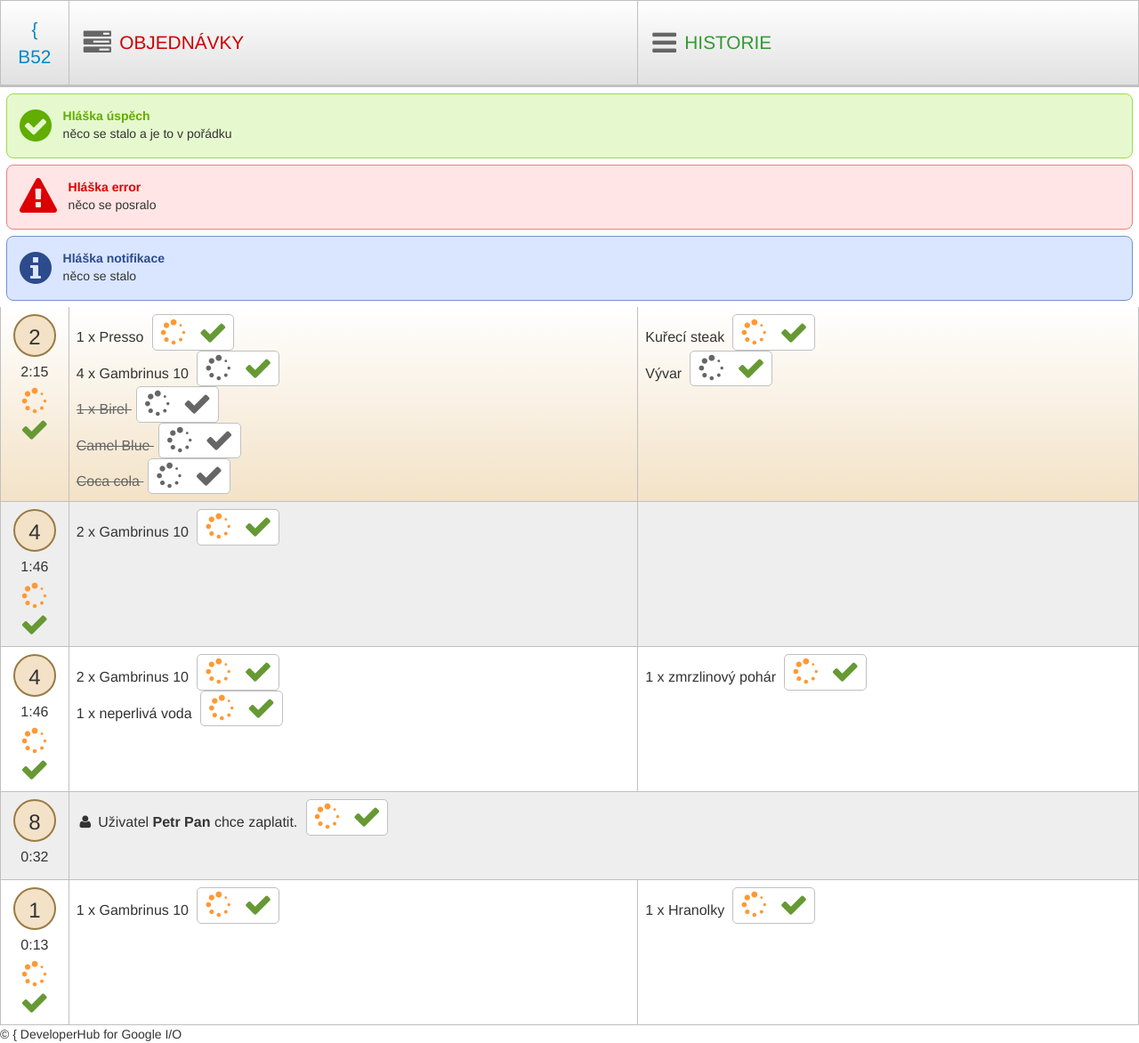
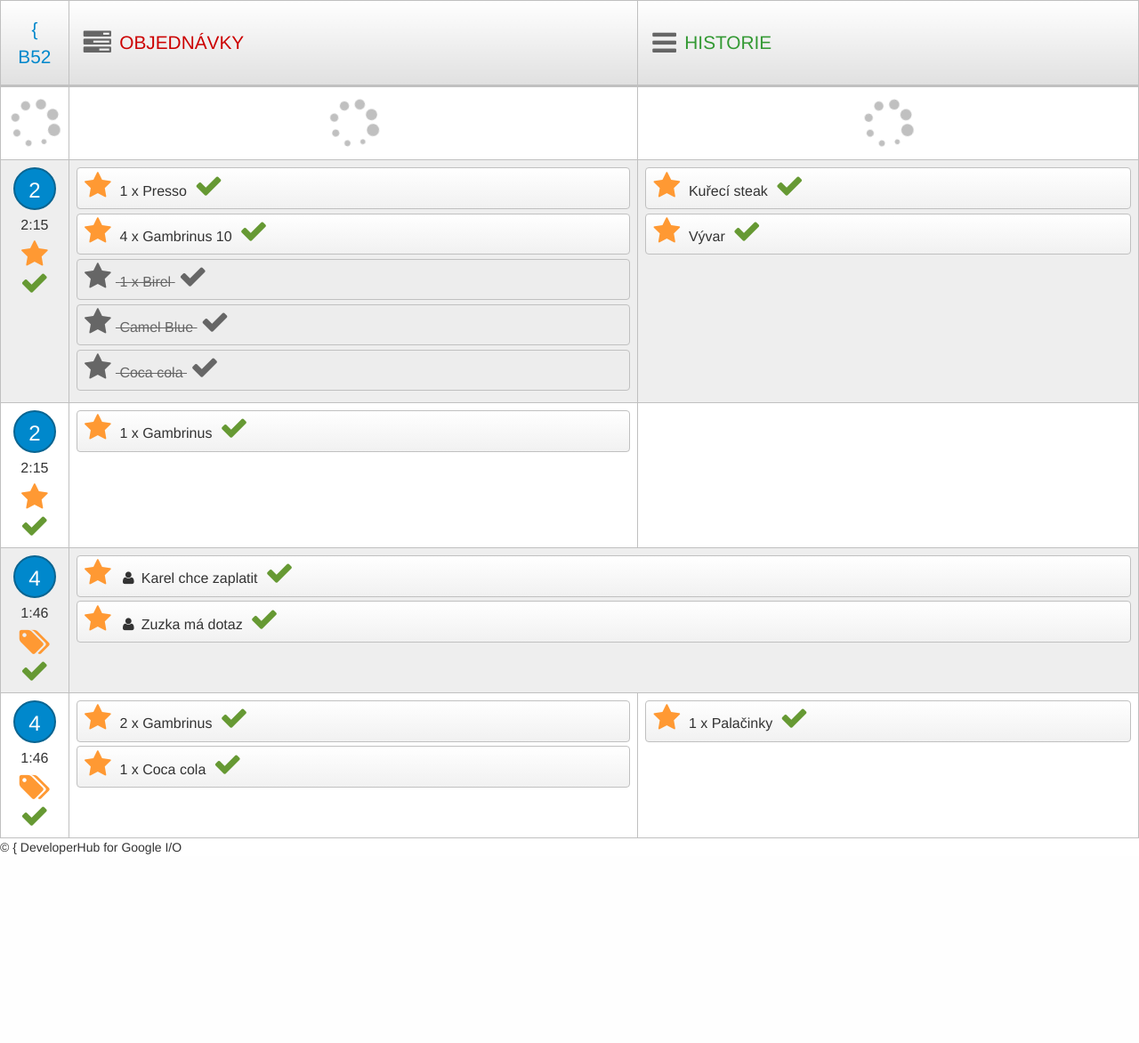
Before and after one commit to DeveloperHub/B52, a PHP site: page /orders.html in a window 1280 px wide. Shown: the whole page at 89% size. After the commit the page ends 960 px from the top, so only its background shows below. Run offline with PHP 8.4, Linux system fonts and the light colour scheme; some libraries are stand-ins or nearby versions.

Commit message:
loading content rotate icon + new UI orders

```diff
--- a/css/screen-orders.css
+++ b/css/screen-orders.css
@@ -14,7 +14,7 @@ header i 			{ text-decoration: none; float: left; font-size: 1.5em; margin: 0 .3
 header td 			{ width: 50%;}
 header .btn-orders  { color: #cc0000;}
 header .btn-history { color: #339933;}
-header a:hover 		{ color: #669933;}
+header a:hover 		{ }
 header a:hover i 	{ text-decoration: none;}
 header td.t-number 	{ width: 6%;}
 header td.t-active,
@@ -31,16 +31,50 @@ header td.t-active:hover a {}
 .table-orders .table-n 		{ width: 6%; border-right: .1em solid silver; text-align: center;}
 .table-orders .order-drinks { border-right: .1em solid silver;}
 .table-orders .table-food 	{ }
+.table-orders i.icon-spin 	{ font-size: 4em; display: block; text-align: center; color: silver;}
 
 .table-orders tr:nth-child(even) {background: #eee;}
 .table-orders tr:nth-child(odd) {background: #fff}
 
-.table-orders .t-number 	{ display: inline-block; border: .1em solid #997b43; background: #f3e2c7; text-align: center; width: 2em; height: 2em; line-height: 2em; font-size: 1.5em; -webkit-border-radius: 1em; -moz-border-radius: 1em; border-radius: 1em;}
+.table-orders .t-number 	{
+	display: inline-block;
+	border: .1em solid #0a6592;
+	background: #0088cc;
+	text-align: center;
+	width: 2em;
+	height: 2em;
+	line-height: 2em;
+	font-size: 1.5em;
+	-webkit-border-radius: 1em;
+	-moz-border-radius: 1em;
+	border-radius: 1em;
+	color: #fff;
+}
 .table-orders .t-time 		{ padding: .5em;}
 .table-orders .t-buttons 	{}
 .table-orders .t-buttons a  { display: block; text-decoration: none;}
 
 .table-orders ul 			{ margin: 0; list-style-type: none; }
+.table-orders li 			{
+	border: 1px solid silver;
+	padding: .2em;
+	margin: 0 0 .3em;
+	-webkit-border-radius: 4px;
+	-moz-border-radius: 4px;
+	border-radius: 4px;
+	background: #ffffff;
+	background: -moz-linear-gradient(top,  #ffffff 0%, #f1f1f1 100%);
+	background: -webkit-gradient(linear, left top, left bottom, color-stop(0%,#ffffff), color-stop(100%,#f1f1f1));
+	background: -webkit-linear-gradient(top,  #ffffff 0%,#f1f1f1 100%);
+	background: -o-linear-gradient(top,  #ffffff 0%,#f1f1f1 100%);
+	background: -ms-linear-gradient(top,  #ffffff 0%,#f1f1f1 100%);
+	background: linear-gradient(to bottom,  #ffffff 0%,#f1f1f1 100%);
+	filter: progid:DXImageTransform.Microsoft.gradient( startColorstr='#ffffff', endColorstr='#f1f1f1',GradientType=0 );
+}
+.table-orders li.item-done {background: #ededed;}
+.table-orders li.item-done i {color: #666 !important;}
+.table-orders li.item-done span { text-decoration: line-through;}
+.table-orders li span 		{ line-height: 2em;}
 
 .item-done { text-decoration: line-through; color: #666; }
 .item-done .btn-item * { text-decoration: none; color: #666 !important;}
@@ -48,9 +82,11 @@ header td.t-active:hover a {}
 /* Table buttons */
 .table-orders .btn-item a     { text-decoration: none;}
 .table-orders a i 			  { font-size: 2em; line-height: 1em;}
-.table-orders a .icon-spinner { color: #ff9933;}
+.table-orders a .icon-tags,
+.table-orders a .icon-star 	  { color: #ff9933;}
 .table-orders a .icon-ok 	  { color: #669933;}
-.table-orders a i.ico-done 	  { color: #666;}
+.table-orders a i.ico-done 	  { color: #666; text-decoration: none;}
+.table-orders a:hover 		  { text-decoration: none;}
 .table-orders a i:hover,
 .table-orders a i:active 	  { color: #cc3333;}
 
--- a/orders.html
+++ b/orders.html
@@ -21,85 +21,128 @@
     </header>
     <!-- Stars orders -->
     <section class="orders" id="orders">
-        <div class="flash-messages message-success clearfix">
+        <div class="flash-messages message-success clearfix" style="display: none;">
             <i class="icon-ok-sign"></i>
             <strong class="header">Hláška úspěch</strong>
             něco se stalo a je to v pořádku
         </div>
-        <div class="flash-messages message-error clearfix">
+        <div class="flash-messages message-error clearfix" style="display: none;">
             <i class="icon-warning-sign"></i>
             <strong class="header">Hláška error</strong>
             něco se posralo
         </div>
-        <div class="flash-messages message-notice clearfix">
+        <div class="flash-messages message-notice clearfix" style="display: none;">
             <i class="icon-info-sign"></i>
             <strong class="header">Hláška notifikace</strong>
             něco se stalo
         </div>
+
         <table class="table-orders clean-table">
+            <tr class="first">
+                <td class="table-n">
+                    <i class="icon-spinner icon-spin"></i>
+                </td>
+                <td class="order-drinks">
+                   <i class="icon-spinner icon-spin"></i>
+                </td>
+                <td class="order-food">
+                   <i class="icon-spinner icon-spin"></i>
+                </td>
+            </tr>
             <tr class="first gra-brown">
                 <td class="table-n">
                     <div class="t-number">2</div>
                     <div class="t-time">2<span>:</span>15</div>
                     <div class="t-buttons">
-                        <a href="" class="btn-inproces"><i class="icon-spinner"></i></a>
+                        <a href="" class="btn-inproces"><i class="icon-star"></i></a>
                         <a href="" class="btn-done"><i class="icon-ok"></i></a>
                     </div>
                 </td>
                 <td class="order-drinks">
                     <ul class="order-items">
                         <li>
-                            1 x Presso
-                            <span class="btn-item">
-                                <a href="#" title="připravujeme"><i class="icon-spinner"></i></a>
+                            <a href="#" title="připravujeme"><i class="icon-star"></i></a>
+                            <span>1 x Presso</span>
                             <a href="#" title="vyřízeno"><i class="icon-ok"></i></a>
-                            </span>
                         </li>
                         <li>
-                            4 x Gambrinus 10
-                            <span class="btn-item">
-                                <a href="#" title="připravujeme"><i class="icon-spinner ico-done"></i></a>
+                            <a href="#" title="připravujeme"><i class="icon-star"></i></a>
+                            <span>4 x Gambrinus 10</span>
                             <a href="#" title="vyřízeno"><i class="icon-ok"></i></a>
-                            </span>
                         </li>
                         <li class="item-done">
-                            1 x Birel
-                            <span class="btn-item">
-                                <a href="#" title="připravujeme"><i class="icon-spinner ico-done"></i></a>
+                            <a href="#" title="připravujeme"><i class="icon-star"></i></a>
+                            <span>1 x Birel</span>
                             <a href="#" title="vyřízeno"><i class="icon-ok"></i></a>
-                            </span>
                         </li>
                         <li class="item-done">
-                            Camel Blue
-                            <span class="btn-item">
-                                <a href="#" title="připravujeme"><i class="icon-spinner"></i></a>
+                            <a href="#" title="připravujeme"><i class="icon-star"></i></a>
+                            <span>Camel Blue</span>
                             <a href="#" title="vyřízeno"><i class="icon-ok"></i></a>
-                            </span>
                         </li>
                         <li class="item-done">
-                            Coca cola
-                            <span class="btn-item">
-                                <a href="#" title="připravujeme"><i class="icon-spinner"></i></a>
+                            <a href="#" title="připravujeme"><i class="icon-star"></i></a>
+                            <span>Coca cola</span>
                             <a href="#" title="vyřízeno"><i class="icon-ok"></i></a>
-                            </span>
                         </li>
                     </ul>
                 </td>
                 <td class="order-food">
                     <ul class="order-items">
                         <li>
-                            Kuřecí steak
-                            <span class="btn-item">
-                                <a href="#" title="připravujeme"><i class="icon-spinner"></i></a>
+                            <a href="#" title="připravujeme"><i class="icon-star"></i></a>
+                            <span>Kuřecí steak</span>
                             <a href="#" title="vyřízeno"><i class="icon-ok"></i></a>
-                            </span>
                         </li>
                         <li>
-                            Vývar
-                            <span class="btn-item">
-                                <a href="#" title="připravujeme"><i class="icon-spinner ico-done"></i></a>
+                            <a href="#" title="připravujeme"><i class="icon-star"></i></a>
+                            <span>Vývar</span>
                             <a href="#" title="vyřízeno"><i class="icon-ok"></i></a>
-                            </span>
+                        </li>
+                    </ul>
+                </td>
+            </tr>
+            <tr>
+                <td class="table-n">
+                    <div class="t-number">2</div>
+                    <div class="t-time">2<span>:</span>15</div>
+                    <div class="t-buttons">
+                        <a href="" class="btn-inproces"><i class="icon-star"></i></a>
+                        <a href="" class="btn-done"><i class="icon-ok"></i></a>
+                    </div>
+                </td>
+                <td class="order-drinks">
+                    <ul class="order-items">
+                        <li>
+                            <a href="#" title="připravujeme"><i class="icon-star"></i></a>
+                            <span>1 x Gambrinus</span>
+                            <a href="#" title="vyřízeno"><i class="icon-ok"></i></a>
+                        </li>
+                    </ul>
+                </td>
+                <td class="order-food">
+                </td>
+            </tr>
+            <tr>
+                <td class="table-n">
+                    <div class="t-number">4</div>
+                    <div class="t-time">1<span>:</span>46</div>
+                    <div class="t-buttons">
+                        <a href="" class="btn-inproces"><i class="icon-tags"></i></a>
+                        <a href="" class="btn-done"><i class="icon-ok"></i></a>
+                    </div>
+                </td>
+                <td class="order-drinks" colspan="2">
+                    <ul class="order-items">
+                        <li>
+                            <a href="#" title="připravujeme"><i class="icon-star"></i></a>
+                            <span><i class="icon-user"></i> Karel chce zaplatit</span>
+                            <a href="#" title="vyřízeno"><i class="icon-ok"></i></a>
+                        </li>
+                        <li>
+                            <a href="#" title="připravujeme"><i class="icon-star"></i></a>
+                            <span><i class="icon-user"></i> Zuzka má dotaz</span>
+                            <a href="#" title="vyřízeno"><i class="icon-ok"></i></a>
                         </li>
                     </ul>
                 </td>
@@ -109,107 +152,30 @@
                     <div class="t-number">4</div>
                     <div class="t-time">1<span>:</span>46</div>
                     <div class="t-buttons">
-                        <a href="" class="btn-inproces"><i class="icon-spinner"></i></a>
+                        <a href="" class="btn-inproces"><i class="icon-tags"></i></a>
                         <a href="" class="btn-done"><i class="icon-ok"></i></a>
                     </div>
                 </td>
                 <td class="order-drinks">
                     <ul class="order-items">
                         <li>
-                            2 x Gambrinus 10
-                            <span class="btn-item">
-                                <a href="#" title="připravujeme"><i class="icon-spinner"></i></a>
+                            <a href="#" title="připravujeme"><i class="icon-star"></i></a>
+                            <span>2 x Gambrinus</span>
                             <a href="#" title="vyřízeno"><i class="icon-ok"></i></a>
-                            </span>
-                        </li>
-                    </ul>
-                </td>
-                <td class="order-food">
-
-                </td>
-            </tr>
-            <tr>
-                <td class="table-n">
-                    <div class="t-number">4</div>
-                    <div class="t-time">1<span>:</span>46</div>
-                    <div class="t-buttons">
-                        <a href="" class="btn-inproces"><i class="icon-spinner"></i></a>
-                        <a href="" class="btn-done"><i class="icon-ok"></i></a>
-                    </div>
-                </td>
-                <td class="order-drinks">
-                    <ul class="order-items">
-                        <li>
-                            2 x Gambrinus 10
-                            <span class="btn-item">
-                                <a href="#" title="připravujeme"><i class="icon-spinner"></i></a>
-                                <a href="#" title="vyřízeno"><i class="icon-ok"></i></a>
-                            </span>
                         </li>
                         <li>
-                            1 x neperlivá voda
-                            <span class="btn-item">
-                                <a href="#" title="připravujeme"><i class="icon-spinner"></i></a>
+                            <a href="#" title="připravujeme"><i class="icon-star"></i></a>
+                            <span>1 x Coca cola</span>
                             <a href="#" title="vyřízeno"><i class="icon-ok"></i></a>
-                            </span>
                         </li>
                     </ul>
                 </td>
                 <td class="order-food">
                     <ul class="order-items">
-                        <li>1 x zmrzlinový pohár
-                            <span class="btn-item">
-                                <a href="#" title="připravujeme"><i class="icon-spinner"></i></a>
+                        <li>
+                            <a href="#" title="připravujeme"><i class="icon-star"></i></a>
+                            <span>1 x Palačinky</span>
                             <a href="#" title="vyřízeno"><i class="icon-ok"></i></a>
-                            </span>
-                        </li>
-                    </ul>
-                </td>
-            </tr>
-            <tr>
-                <td class="table-n">
-                    <div class="t-number">8</div>
-                    <div class="t-time">0<span>:</span>32</div>
-                </td>
-                <td colspan="2">
-                    <ul class="order-items">
-                        <li>
-                            <i class="icon-user"></i> Uživatel <strong>Petr Pan</strong> chce zaplatit.
-                            <span class="btn-item">
-                                <a href="#" title="připravujeme"><i class="icon-spinner"></i></a>
-                                <a href="#" title="vyřízeno"><i class="icon-ok"></i></a>
-                            </span>
-                        </li>
-                    </ul>
-                </td>
-            </tr>
-            <tr>
-                <td class="table-n">
-                    <div class="t-number">1</div>
-                    <div class="t-time">0<span>:</span>13</div>
-                    <div class="t-buttons">
-                        <a href="" class="btn-inproces"><i class="icon-spinner"></i></a>
-                        <a href="" class="btn-done"><i class="icon-ok"></i></a>
-                    </div>
-                </td>
-                <td class="order-drinks">
-                    <ul class="order-items">
-                        <li>
-                            1 x Gambrinus 10
-                            <span class="btn-item">
-                                <a href="#" title="připravujeme"><i class="icon-spinner"></i></a>
-                                <a href="#" title="vyřízeno"><i class="icon-ok"></i></a>
-                            </span>
-                        </li>
-                    </ul>
-                </td>
-                <td class="order-food">
-                    <ul class="order-items">
-                        <li>1 x Hranolky
-                            <span class="btn-item">
-                                <a href="#" title="připravujeme"><i class="icon-spinner"></i></a>
-                                <a href="#" title="vyřízeno"><i class="icon-ok"></i></a>
-                            </span>
                         </li>
                     </ul>
                 </td>
```
Lines whose indentation alone changed are shown as unchanged.
